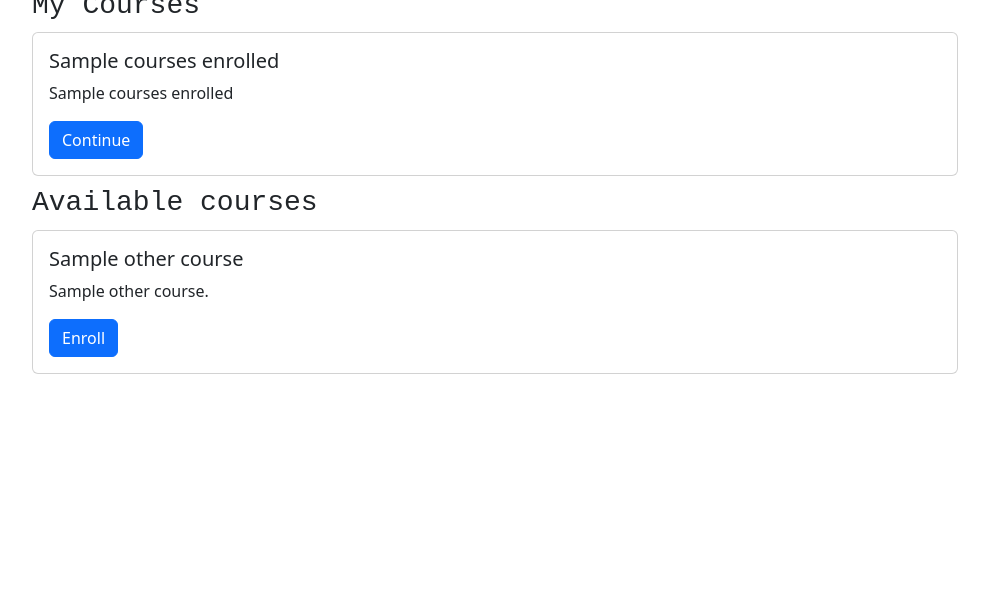
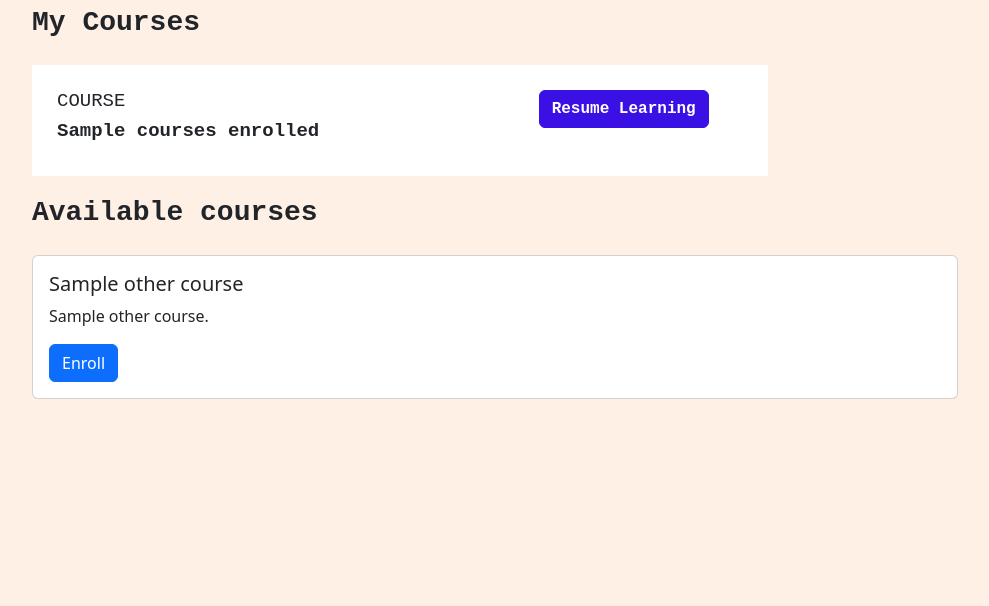
Before and after one commit to davidliebs/DrumProject, a Flask app: page /user/home in a window 1280 px wide. Shown: the part 194-800 px from the top of the page, without its empty margins (145-1134 px from the left). Run offline with Flask 2, Linux system fonts and the light colour scheme; the visitor is signed in with stand-in values (Sample User, id 1); a database or web service that is not in the repository returns one stand-in record (values such as "Sample title"); data that the repository does not hold is empty.

Commit message:
updated UI for homepage

```diff
--- a/website/static/css/user/styles.css
+++ b/website/static/css/user/styles.css
@@ -1,3 +1,7 @@
+#home-page {
+	background-color: #fff0e5;
+}
+
 #musicSvgFile {
 	border: 4px solid black;
 	border-radius: 20px;
@@ -29,12 +33,41 @@
 	margin: 10px;
 }
 
-#courses-heading {
-	margin-top: 10px;
-	font-family: 'Courier New', Courier, monospace;
+.user-courses-block {
+	margin-top: 50px;
 }
 
-#courseCard {
-	margin-top: 10px;
+#courses-heading {
+	margin-top: 20px;
+	margin-bottom: 25px;
+	font-family: 'Courier New', Courier, monospace;
+	font-weight: bold;
+}
+
+#course-block {
 	width: 100%;
+	background-color: white;
 }
+
+#course-course {
+	font-size: 19px;
+	font-family: 'Courier New', Courier, monospace;
+	padding-left: 25px;
+	padding-top: 25px;
+}
+
+#course-title {
+	font-size: 19px;
+	font-family: 'Courier New', Courier, monospace;
+	padding-left: 25px;
+	padding-bottom: 25px;
+	font-weight: bold;
+}
+
+#course-continue-button {
+	background-color: #3a10e5;
+	border-color: #3a10e5;
+	font-family: 'Courier New', Courier, monospace;
+	font-weight: bold;
+	margin-top: 25px;
+}
--- a/website/templates/user/home.html
+++ b/website/templates/user/home.html
@@ -15,23 +15,29 @@
 			<div class="row">
 				<div class="col-lg-12">
 					<div id="logo">
-						<img src="{{url_for('static', filename='media/beatbuddylogo.svg')}}" width="230px"/>
+						<img src="{{url_for('static', filename='media/beatbuddylogo.svg')}}" width="200px"/>
 					</div>
 				</div>
 			</div>
 
 			<div class="row">
-				<div class="col-lg-10 offset-lg-1">
-					<h3 id="courses-heading">My Courses</h3>
-					{% for course in courses["courses enrolled"] %}
-						<div class="card" id="courseCard">
-							<div class="card-body">
-								<h5 class="card-title">{{course[1]}}</h5>
-								<p class="card-text">{{course[2]}}</p>
-								<a class="btn btn-primary" href="/user/next_challenge?courseID={{course[0]}}" role="button">Continue</a>
+				<div class="col-lg-8 offset-lg-1">
+					<div class="user-courses-block">
+						<h3 id="courses-heading">My Courses</h3>
+						{% for course in courses["courses enrolled"] %}
+							<div id="course-block">
+								<div class="row">
+									<div class="col-8">
+										<h3 id="course-course">COURSE</h3>
+										<h3 id="course-title">{{course[1]}}</h3>
+									</div>
+									<div class="col-4">
+										<a id="course-continue-button" class="btn btn-primary" href="/user/next_challenge?courseID={{course[0]}}" role="button">Resume Learning</a>
+									</div>
+								</div>
 							</div>
-						</div>
-					{% endfor %}
+						{% endfor %}
+					</div>
 				</div>
 			</div>
 
```
